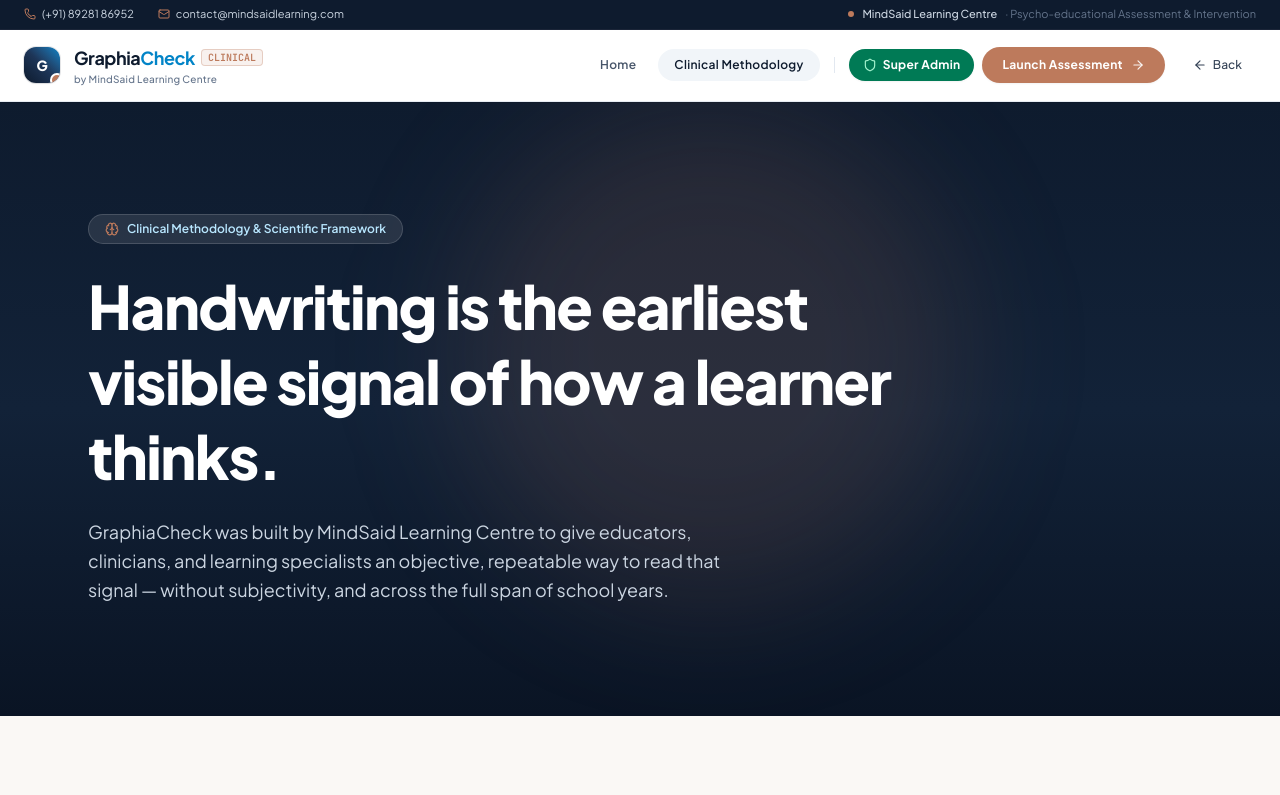
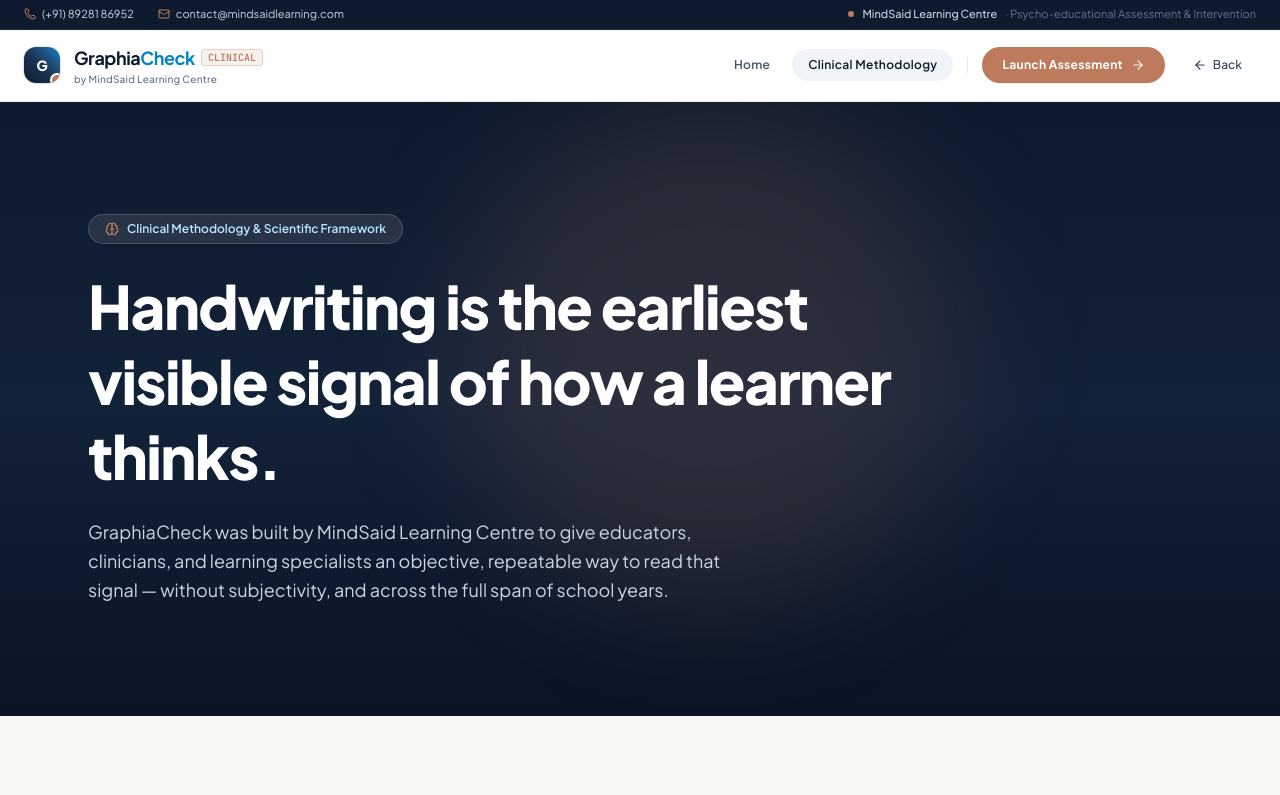
Before and after one commit to giteadi/graphia_approved, a React (Vite) app: page /about in a window 1280 px wide. Shown: the top 795 px of the page. Built offline with nearby package versions, Linux system fonts and the light colour scheme; grey boxes are pictures that could not be loaded; a web font is replaced by a local one.

Commit message:
fix(ui): remove Super Admin button from public unauthenticated navbar so it is strictly visible only to logged-in super admins

```diff
--- a/src/components/Navbar.tsx
+++ b/src/components/Navbar.tsx
@@ -150,17 +150,7 @@ function Navbar({
                 </div>
               </div>
             ) : (
-              <div className="flex items-center gap-2">
-                <button
-                  onClick={() => window.location.href = '/auth?role=admin'}
-                  className="inline-flex items-center gap-1.5 bg-emerald-700 hover:bg-emerald-800 text-white px-3.5 py-2 rounded-full text-xs font-bold tracking-wide transition-all shadow-xs cursor-pointer"
-                  title="Super Admin Sign In"
-                >
-                  <Shield className="w-3.5 h-3.5 text-emerald-200" />
-                  <span>Super Admin</span>
-                </button>
-
-                {onLogin && (
+              onLogin && (
                 <button
                   onClick={onLogin}
                   className="inline-flex items-center gap-2 bg-[#BD7A5C] hover:bg-[#A8694D] text-white px-5 py-2.5 rounded-full text-xs font-bold tracking-wide transition-all shadow-sm hover:shadow-md hover:-translate-y-0.5 active:translate-y-0 cursor-pointer"
@@ -168,8 +158,7 @@ function Navbar({
                   <span>Launch Assessment</span>
                   <ArrowRight className="w-3.5 h-3.5 text-white/90" />
                 </button>
-                )}
-              </div>
+              )
             )}
 
             {showBack && (
@@ -260,18 +249,7 @@ function Navbar({
                 </div>
               </div>
             ) : (
-              <div className="space-y-2 pt-2 border-t border-slate-100">
-                <button
-                  onClick={() => {
-                    window.location.href = '/auth?role=admin';
-                    setIsMobileMenuOpen(false);
-                  }}
-                  className="w-full inline-flex items-center justify-center gap-2 bg-emerald-700 text-white px-4 py-2.5 rounded-lg text-sm font-bold shadow-sm"
-                >
-                  <Shield className="w-4 h-4 text-emerald-200" />
-                  <span>Super Admin Sign In</span>
-                </button>
-                {onLogin && (
+              onLogin && (
                 <button
                   onClick={() => {
                     onLogin();
@@ -282,8 +260,7 @@ function Navbar({
                   <span>Launch Assessment</span>
                   <ArrowRight className="w-4 h-4 text-white" />
                 </button>
-                )}
-              </div>
+              )
             )}
 
             {showBack && (
```
Lines whose indentation alone changed are shown as unchanged.
